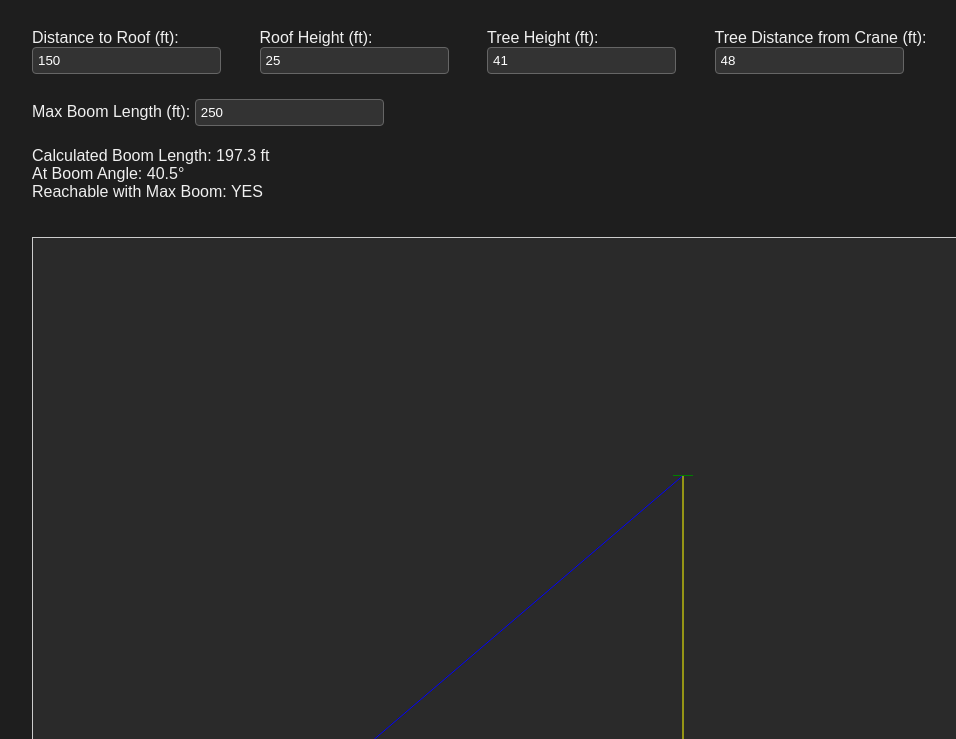
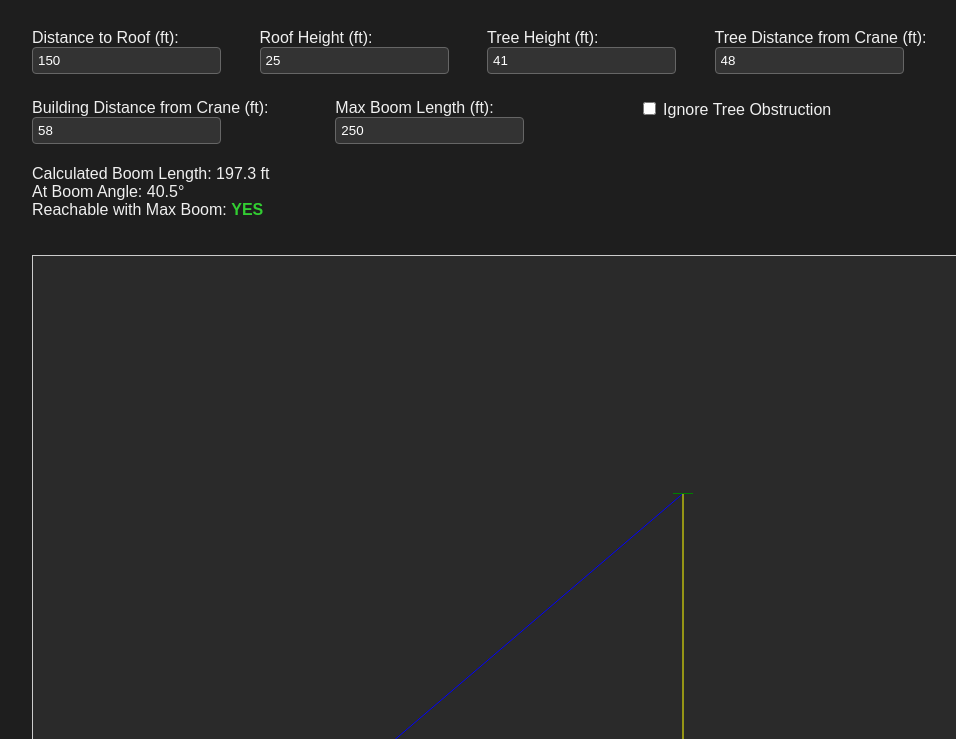
Before and after one commit to kvergo/crane-reach-calculator, a plain HTML site: page index.html in a window 1280 px wide. Shown: the part 61-800 px from the top of the page, without its empty margins (158-1114 px from the left). Drawn offline with Linux system fonts and the light colour scheme.

Commit message:
Add files via upload

```diff
--- a/index.html
+++ b/index.html
@@ -15,7 +15,7 @@
       display: block;
       margin: 10px 0 5px;
     }
-    input[type="number"] {
+    input[type="number"], input[type="checkbox"] {
       background-color: #333;
       color: #fff;
       border: 1px solid #666;
@@ -45,7 +45,9 @@
     <label>Roof Height (ft): <input type="number" id="roofHeight" value="25"></label>
     <label>Tree Height (ft): <input type="number" id="treeHeight" value="41"></label>
     <label>Tree Distance from Crane (ft): <input type="number" id="treeDistance" value="48"></label>
+    <label>Building Distance from Crane (ft): <input type="number" id="buildingDistance" value="58"></label>
     <label>Max Boom Length (ft): <input type="number" id="maxBoomLength" value="250"></label>
+    <label><input type="checkbox" id="ignoreTree"> Ignore Tree Obstruction</label>
   </div>
 
   <p id="results"></p>
@@ -57,7 +59,7 @@
     const ctx = canvas.getContext('2d');
 
     const inputs = [
-      'distanceToRoof', 'roofHeight', 'treeHeight', 'treeDistance', 'maxBoomLength'
+      'distanceToRoof', 'roofHeight', 'treeHeight', 'treeDistance', 'buildingDistance', 'maxBoomLength', 'ignoreTree'
     ];
 
     inputs.forEach(id => {
@@ -69,30 +71,44 @@
       const roofHeight = parseFloat(document.getElementById('roofHeight').value);
       const treeHeight = parseFloat(document.getElementById('treeHeight').value);
       const treeDistance = parseFloat(document.getElementById('treeDistance').value);
+      const buildingDistance = parseFloat(document.getElementById('buildingDistance').value);
       const maxBoomLength = parseFloat(document.getElementById('maxBoomLength').value);
 
-      let boomAngleRad = Math.atan(roofHeight / distanceToRoof);
-      const treeAngle = Math.atan(treeHeight / treeDistance);
-      if (boomAngleRad < treeAngle) {
-        boomAngleRad = treeAngle;
+      let clearanceHeight = 0;
+      let clearanceDistance = 0;
+
+      if (!document.getElementById('ignoreTree').checked) {
+        const treeSlope = treeHeight / treeDistance;
+        const buildingSlope = roofHeight / buildingDistance;
+
+        if (treeSlope > buildingSlope) {
+          clearanceHeight = treeHeight;
+          clearanceDistance = treeDistance;
+        } else {
+          clearanceHeight = roofHeight;
+          clearanceDistance = buildingDistance;
+        }
+      } else {
+        clearanceHeight = roofHeight;
+        clearanceDistance = buildingDistance;
       }
 
+      const boomAngleRad = Math.atan(clearanceHeight / clearanceDistance);
       const boomAngleDeg = boomAngleRad * 180 / Math.PI;
       const boomLength = distanceToRoof / Math.cos(boomAngleRad);
 
       const isReachable = boomLength <= maxBoomLength;
 
-      document.getElementById('results').innerText =
-        `Calculated Boom Length: ${boomLength.toFixed(1)} ft\n` +
-        `At Boom Angle: ${boomAngleDeg.toFixed(1)}°\n` +
-        `Reachable with Max Boom: ${isReachable ? "YES" : "NO"}`;
+      document.getElementById('results').innerHTML =
+        `Calculated Boom Length: ${boomLength.toFixed(1)} ft<br>` +
+        `At Boom Angle: ${boomAngleDeg.toFixed(1)}°<br>` +
+        `Reachable with Max Boom: <span style="color:${isReachable ? 'limegreen' : 'red'}; font-weight:bold;">${isReachable ? "YES" : "NO"}</span>`;
 
       ctx.clearRect(0, 0, canvas.width, canvas.height);
       const scale = 4;
       const baseX = 50;
       const baseY = canvas.height - 50;
 
-      // Draw grid along bottom for distance markers
       ctx.strokeStyle = '#444';
       ctx.fillStyle = '#888';
       ctx.font = '12px Arial';
@@ -105,14 +121,12 @@
         ctx.fillText(i.toString(), x - 5, baseY + 18);
       }
 
-      // Draw ground
       ctx.strokeStyle = '#fff';
       ctx.beginPath();
       ctx.moveTo(baseX, baseY);
       ctx.lineTo(canvas.width - 50, baseY);
       ctx.stroke();
 
-      // Tree
       const treeX = baseX + treeDistance * scale;
       const treeTopY = baseY - treeHeight * scale;
       ctx.strokeStyle = 'brown';
@@ -125,46 +139,39 @@
       ctx.arc(treeX, treeTopY, 10, 0, Math.PI * 2);
       ctx.fill();
 
-      // Draw building from 58ft to 300ft
-      const buildingStartX = baseX + 58 * scale;
-      const buildingEndX = baseX + 300 * scale;
+      const buildingStartX = baseX + buildingDistance * scale;
+      const buildingEndX = baseX + (buildingDistance + 242) * scale;
       const buildingTopY = baseY - roofHeight * scale;
       ctx.fillStyle = 'green';
       ctx.fillRect(buildingStartX, buildingTopY, buildingEndX - buildingStartX, roofHeight * scale);
 
-      // Boom end point
       const boomX = baseX + Math.cos(boomAngleRad) * boomLength * scale;
       const boomY = baseY - Math.sin(boomAngleRad) * boomLength * scale;
 
-      // Draw Boom
       ctx.strokeStyle = 'blue';
       ctx.beginPath();
       ctx.moveTo(baseX, baseY);
       ctx.lineTo(boomX, boomY);
       ctx.stroke();
 
-      // Draw tether to roof
       ctx.strokeStyle = 'yellow';
       ctx.beginPath();
       ctx.moveTo(boomX, boomY);
       ctx.lineTo(boomX, baseY - roofHeight * scale);
       ctx.stroke();
 
-      // Draw base
       ctx.strokeStyle = 'gray';
       ctx.beginPath();
       ctx.moveTo(baseX, baseY);
       ctx.lineTo(boomX, baseY);
       ctx.stroke();
 
-      // Roof marker
       ctx.strokeStyle = 'green';
       ctx.beginPath();
       ctx.moveTo(boomX - 10, boomY);
       ctx.lineTo(boomX + 10, boomY);
       ctx.stroke();
 
-      // Angle arc
       const arcRadius = 40;
       ctx.beginPath();
       ctx.strokeStyle = '#f0f0f0';
```
